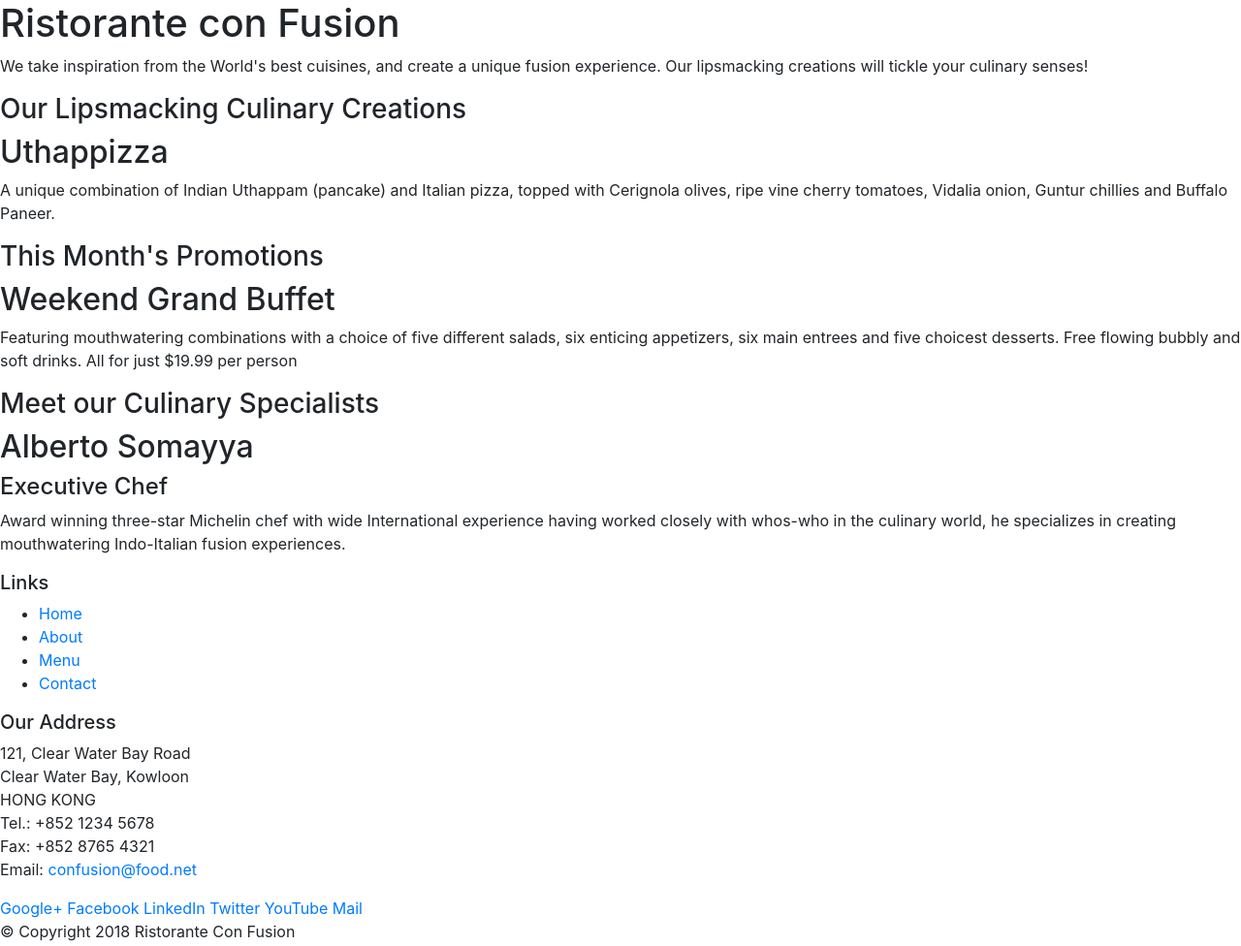
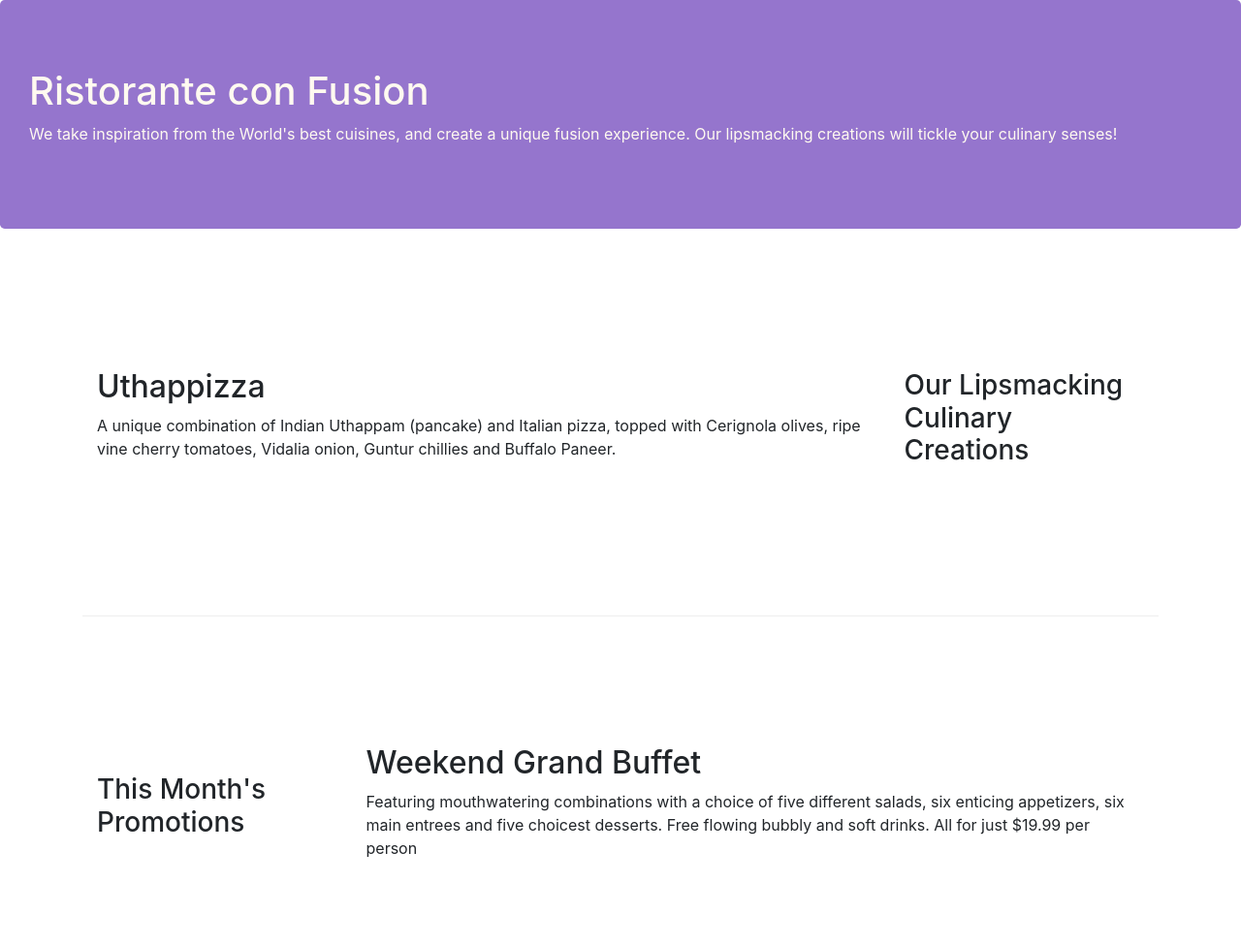
Before and after one commit to Jianshu-Wang/angularJs-test, a website: page Bootstrap4/conFusion/index.html in a window 1280 px wide. Shown: the top 976 px of the page at 97% size. Drawn offline with nearby package versions, Linux system fonts and the light colour scheme.

Commit message:
bootstrap build

```diff
--- /dev/null
+++ b/Bootstrap4/conFusion/CSS/styles.css
@@ -0,0 +1,31 @@
+.row-header{
+    margin: 0px auto;
+    padding: 0px auto;
+
+}
+
+.row-content {
+    margin: 0px auto;
+    padding: : 50px 0px 50px 0px;
+    border-bottom: 1px ridge;
+    min-height: 400px;
+
+}
+
+.footer{
+    background-color: #D1C4E9;
+    margin: 0px auto;
+    padding: 20px 0px 20px 0px;
+}
+.jumbotron{
+    padding: 70px 30px 70px 30px;
+    margin: 0px auto;
+    background: #9575cd;
+    color: floralwhite;
+}
+
+.address{
+    font-size: 80%;
+    margin: 0px;
+    color: #0f0f0f;
+}
--- a/Bootstrap4/conFusion/index.html
+++ b/Bootstrap4/conFusion/index.html
@@ -10,50 +10,51 @@
 
     <!-- Bootstrap CSS -->
     <link rel="stylesheet" href="node_modules/bootstrap/dist/css/bootstrap.min.css">
+    <link rel="stylesheet" href="css/styles.css">
 </head>
 
 <body>
 
-    <header>
-        <div>
-            <div>
-                <div>
+    <header class="jumbotron">
+        <div class="contianer">
+            <div class="row row-header">
+                <div class="col-12col-sm-6">
                     <h1>Ristorante con Fusion</h1>
                     <p>We take inspiration from the World's best cuisines, and create a unique fusion experience. Our lipsmacking creations will tickle your culinary senses!</p>
                 </div>
-                <div>
+                <div class="col-12 col-sm">
                 </div>
             </div>
         </div>
     </header>
 
-    <div>
-        <div>
-            <div>
+    <div class="container">
+        <div class="row row-content align-items-center">
+            <div class="col-12 col-sm-4 order-sm-last col-md-3">
                 <h3>Our Lipsmacking Culinary Creations</h3>
             </div>
-            <div>
+            <div class="col col-sm order-sm-first col-md">
                 <h2>Uthappizza</h2>
                 <p>A unique combination of Indian Uthappam (pancake) and Italian pizza, topped with Cerignola olives, ripe vine cherry tomatoes, Vidalia onion, Guntur chillies and Buffalo Paneer.</p>
             </div>
         </div>
 
 
-        <div>
-            <div>
+        <div class="row row-content align-items-center">
+            <div class="col-12 col-sm-4 col-md-3">
                 <h3>This Month's Promotions</h3>
             </div>
-            <div>
+            <div class="col col-sm col-md">
                 <h2>Weekend Grand Buffet</h2>
                 <p>Featuring mouthwatering combinations with a choice of five different salads, six enticing appetizers, six main entrees and five choicest desserts. Free flowing bubbly and soft drinks. All for just $19.99 per person </p>
             </div>
         </div>
 
-        <div>
-            <div>
+        <div class="row row-content align-items-center">
+            <div class="col-12 col-sm-4 order-sm-last col-md-3">
                 <h3>Meet our Culinary Specialists</h3>
             </div>
-            <div>
+            <div class="col col-sm order-sm-first col-md">
                 <h2>Alberto Somayya</h2>
                 <h4>Executive Chef</h4>
                 <p>Award winning three-star Michelin chef with wide International experience having worked closely with whos-who in the culinary world, he specializes in creating mouthwatering Indo-Italian fusion experiences. </p>
@@ -61,21 +62,21 @@
         </div>
     </div>
 
-    <footer>
-        <div>
-            <div>
-                <div>
+    <footer class="footer">
+        <div class="container">
+            <div class="row">
+                <div class="col-4 offset-1 col-sm-2">
                     <h5>Links</h5>
-                    <ul>
+                    <ul class="list-unstyled">
                         <li><a href="#">Home</a></li>
                         <li><a href="#">About</a></li>
                         <li><a href="#">Menu</a></li>
                         <li><a href="#">Contact</a></li>
                     </ul>
                 </div>
-                <div>
+                <div class="col-7 col-sm-5">
                     <h5>Our Address</h5>
-                    <address>
+                    <address class="address">
 		              121, Clear Water Bay Road<br>
 		              Clear Water Bay, Kowloon<br>
 		              HONG KONG<br>
@@ -84,8 +85,8 @@
 		              Email: <a href="mailto:confusion@food.net">confusion@food.net</a>
 		           </address>
                 </div>
-                <div>
-                    <div>
+                <div class="col-12 col-sm-4 align-self-center">
+                    <div class="text-center">
                         <a href="http://google.com/+">Google+</a>
                         <a href="http://www.facebook.com/profile.php?id=">Facebook</a>
                         <a href="http://www.linkedin.com/in/">LinkedIn</a>
@@ -95,7 +96,7 @@
                     </div>
                 </div>
            </div>
-           <div>
+           <div class="row justify-content-center">
                 <div>
                     <p>© Copyright 2018 Ristorante Con Fusion</p>
                 </div>
```
Also changed, not shown: Bootstrap4/conFusion/aboutus.html (added, +104 -0 lines), 1 other file.
